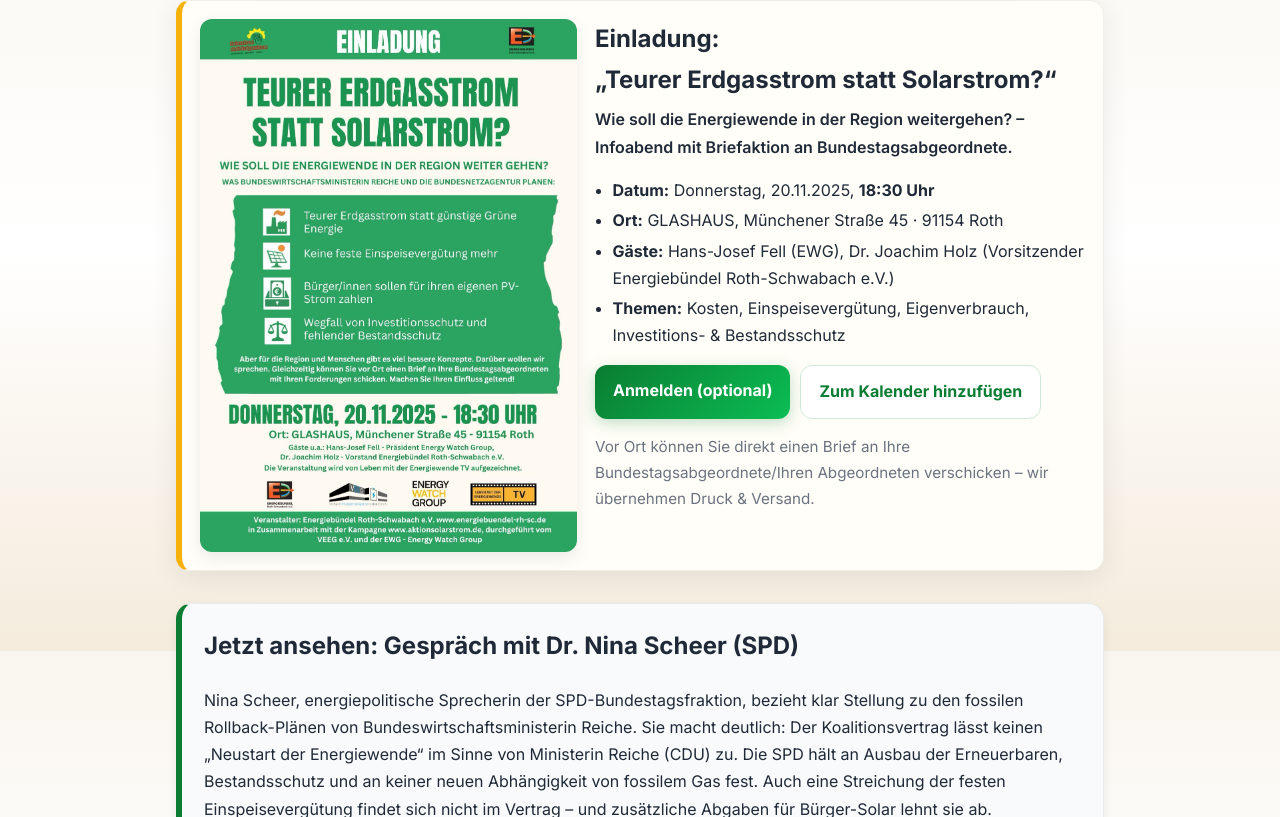
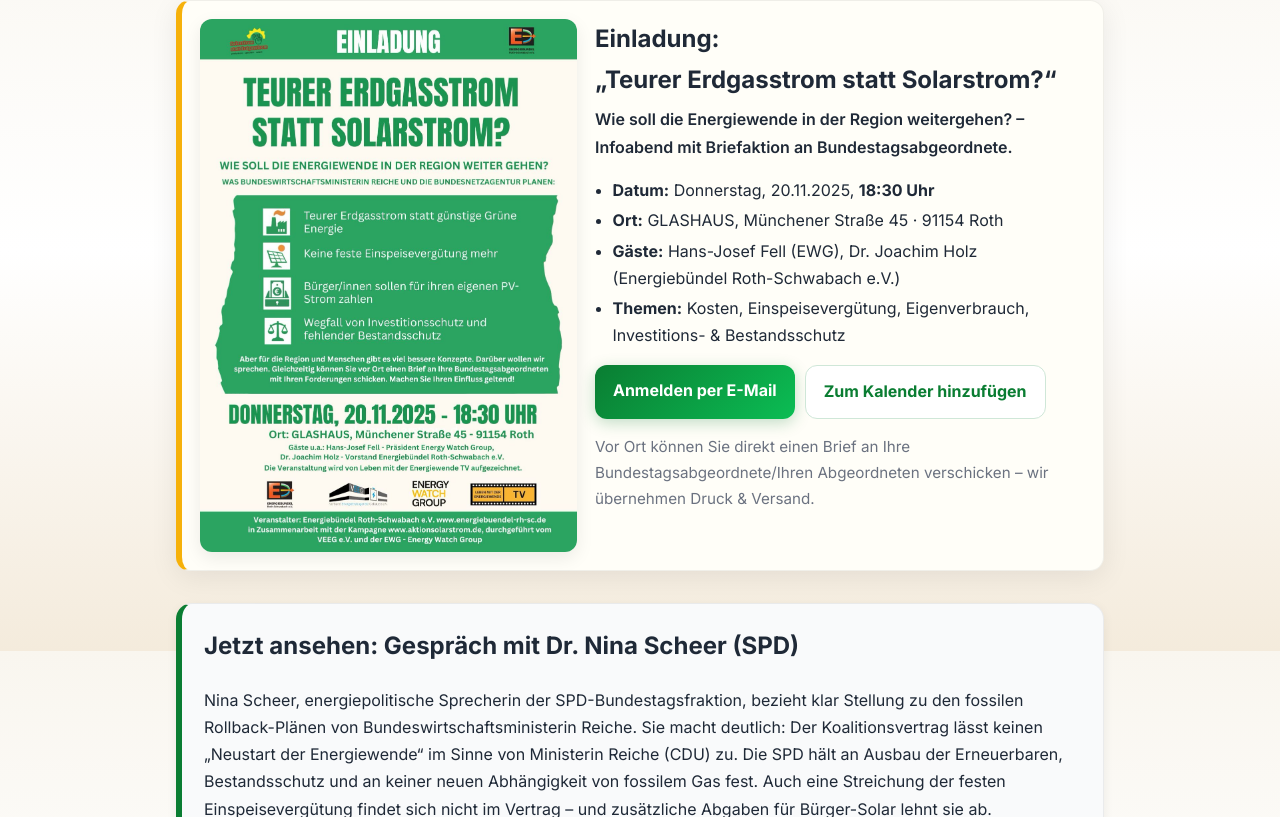
Before and after one commit to mucmib/aktionsolarstrom, a website: page indexTest.html in a window 1280 px wide. Shown: the part 949-1766 px from the top of the page. Drawn offline with Linux system fonts and the light colour scheme.

Commit message:
Update indexTest.html

```diff
--- a/indexTest.html
+++ b/indexTest.html
@@ -487,7 +487,7 @@
 <section id="event-roth" class="card event-announcement reveal" style="border-left:6px solid #f6b10a;">
   <div class="event-grid">
     <figure class="event-media">
-      <!-- Poster-Datei ins /assets/ legen und Dateinamen unten anpassen -->
+      <!-- Posterdatei in /assets/ legen und den Dateinamen unten anpassen -->
       <img src="assets/event-roth-2025.jpg" alt="Einladung: Teurer Erdgasstrom statt Solarstrom? – Veranstaltungsposter Roth">
     </figure>
 
@@ -497,50 +497,43 @@
 
       <ul class="event-facts" aria-label="Veranstaltungsdetails">
         <li><strong>Datum:</strong> Donnerstag, 20.11.2025, <strong>18:30 Uhr</strong></li>
-        <li><strong>Ort:</strong> <span title="GLASHAUS, Münchener Straße 45 – 91154 Roth">GLASHAUS, Münchener Straße 45 · 91154 Roth</span></li>
-        <li><strong>Gäste:</strong> Hans-Josef Fell (EWG), Dr. Joachim Holz (Vorsitzender Energiebündel Roth-Schwabach e.V.)</li>
+        <li><strong>Ort:</strong> GLASHAUS, Münchener Straße 45 · 91154 Roth</li>
+        <li><strong>Gäste:</strong> Hans-Josef Fell (EWG), Dr. Joachim Holz (Energiebündel Roth-Schwabach e.V.)</li>
         <li><strong>Themen:</strong> Kosten, Einspeisevergütung, Eigenverbrauch, Investitions- &amp; Bestandsschutz</li>
       </ul>
 
       <div class="event-cta">
-        <!-- Optional: Anmeldelink – ersetze die MAILTO-Adresse ODER setze hier einen Formular-Link -->
-        <a class="cta primary" href="mailto:MAILTO-ADRESSE?subject=Anmeldung%20Roth%2020.11.2025&body=Hallo%2C%20ich%20melde%20mich%20zur%20Veranstaltung%20am%2020.11.%20in%20Roth%20an.%20Personenzahl%3A%20_" target="_blank" rel="nofollow">Anmelden (optional)</a>
+        <!-- 🔧 HIER EURE MAIL-ADRESSE EINTRAGEN -->
+        <a class="cta primary"
+           href="mailto:MAILTO-ADRESSE@DEINE-DOMAIN?subject=Anmeldung%3A%20Roth%2020.11.2025%20%E2%80%93%20Teurer%20Erdgasstrom%20statt%20Solarstrom%3F&body=Hallo%2C%0A%0Aich%20melde%20mich%20zur%20Veranstaltung%20am%2020.11.2025%20in%20Roth%20an.%0A%0AName%3A%20_%0APersonenzahl%3A%20_%0AKontakt%20(E-Mail%2FTelefon)%3A%20_%0ABemerkungen%3A%20_%0A%0ADanke!%0A"
+           target="_blank" rel="nofollow">
+           Anmelden per E-Mail
+        </a>
 
-        <!-- Google-Kalender mit vorausgefüllten Daten (CET = UTC+1) -->
-        <a class="cta secondary" href="https://calendar.google.com/calendar/render?action=TEMPLATE&text=Teurer%20Erdgasstrom%20statt%20Solarstrom%3F&details=Infoabend%20mit%20Briefaktion%20an%20Bundestagsabgeordnete.&location=GLASHAUS%2C%20M%C3%BCnchener%20Stra%C3%9Fe%2045%2C%2091154%20Roth&dates=20251120T173000Z/20251120T193000Z" target="_blank" rel="noopener">Zum Kalender hinzufügen</a>
+        <!-- Kalenderlink (optional, kann so bleiben) -->
+        <a class="cta secondary"
+           href="https://calendar.google.com/calendar/render?action=TEMPLATE&text=Teurer%20Erdgasstrom%20statt%20Solarstrom%3F&details=Infoabend%20mit%20Briefaktion%20an%20Bundestagsabgeordnete.&location=GLASHAUS%2C%20M%C3%BCnchener%20Stra%C3%9Fe%2045%2C%2091154%20Roth&dates=20251120T173000Z/20251120T193000Z"
+           target="_blank" rel="noopener">
+           Zum Kalender hinzufügen
+        </a>
       </div>
 
       <p class="event-note">Vor Ort können Sie direkt einen Brief an Ihre Bundestagsabgeordnete/Ihren Abgeordneten verschicken – wir übernehmen Druck &amp; Versand.</p>
     </div>
   </div>
 
-  <!-- Strukturierte Daten (SEO/Sharing) -->
+  <!-- Strukturierte Daten -->
   <script type="application/ld+json">
   {
-    "@context": "https://schema.org",
-    "@type": "Event",
-    "name": "Teurer Erdgasstrom statt Solarstrom?",
-    "startDate": "2025-11-20T18:30:00+01:00",
-    "endDate": "2025-11-20T20:30:00+01:00",
-    "eventStatus": "https://schema.org/EventScheduled",
-    "eventAttendanceMode": "https://schema.org/OfflineEventAttendanceMode",
-    "location": {
-      "@type": "Place",
-      "name": "GLASHAUS",
-      "address": {
-        "@type": "PostalAddress",
-        "streetAddress": "Münchener Straße 45",
-        "postalCode": "91154",
-        "addressLocality": "Roth",
-        "addressCountry": "DE"
-      }
-    },
-    "image": ["https://www.aktionsolarstrom.de/assets/event-roth-2025.jpg"],
-    "description": "Infoabend zu Kosten, Einspeisevergütung, Eigenverbrauch sowie Investitions- und Bestandsschutz. Mit Briefaktion an Bundestagsabgeordnete.",
-    "organizer": {
-      "@type": "Organization",
-      "name": "VEEG e. V. & Energy Watch Group"
-    }
+    "@context":"https://schema.org","@type":"Event",
+    "name":"Teurer Erdgasstrom statt Solarstrom?",
+    "startDate":"2025-11-20T18:30:00+01:00","endDate":"2025-11-20T20:30:00+01:00",
+    "eventStatus":"https://schema.org/EventScheduled",
+    "eventAttendanceMode":"https://schema.org/OfflineEventAttendanceMode",
+    "location":{"@type":"Place","name":"GLASHAUS","address":{"@type":"PostalAddress","streetAddress":"Münchener Straße 45","postalCode":"91154","addressLocality":"Roth","addressCountry":"DE"}},
+    "image":["https://www.aktionsolarstrom.de/assets/event-roth-2025.jpg"],
+    "description":"Infoabend zu Kosten, Einspeisevergütung, Eigenverbrauch sowie Investitions- und Bestandsschutz. Mit Briefaktion an Bundestagsabgeordnete.",
+    "organizer":{"@type":"Organization","name":"VEEG e. V. & Energy Watch Group"}
   }
   </script>
 </section>
```
